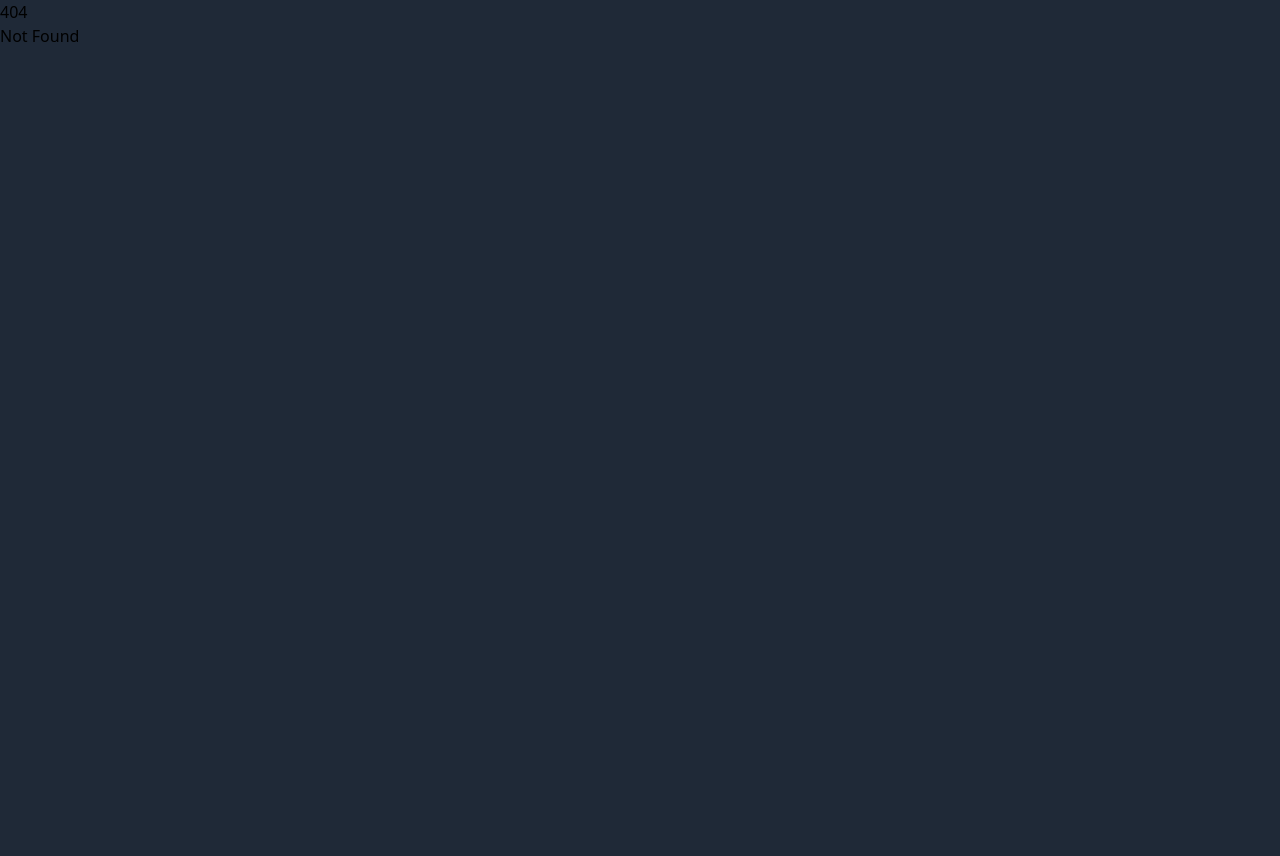
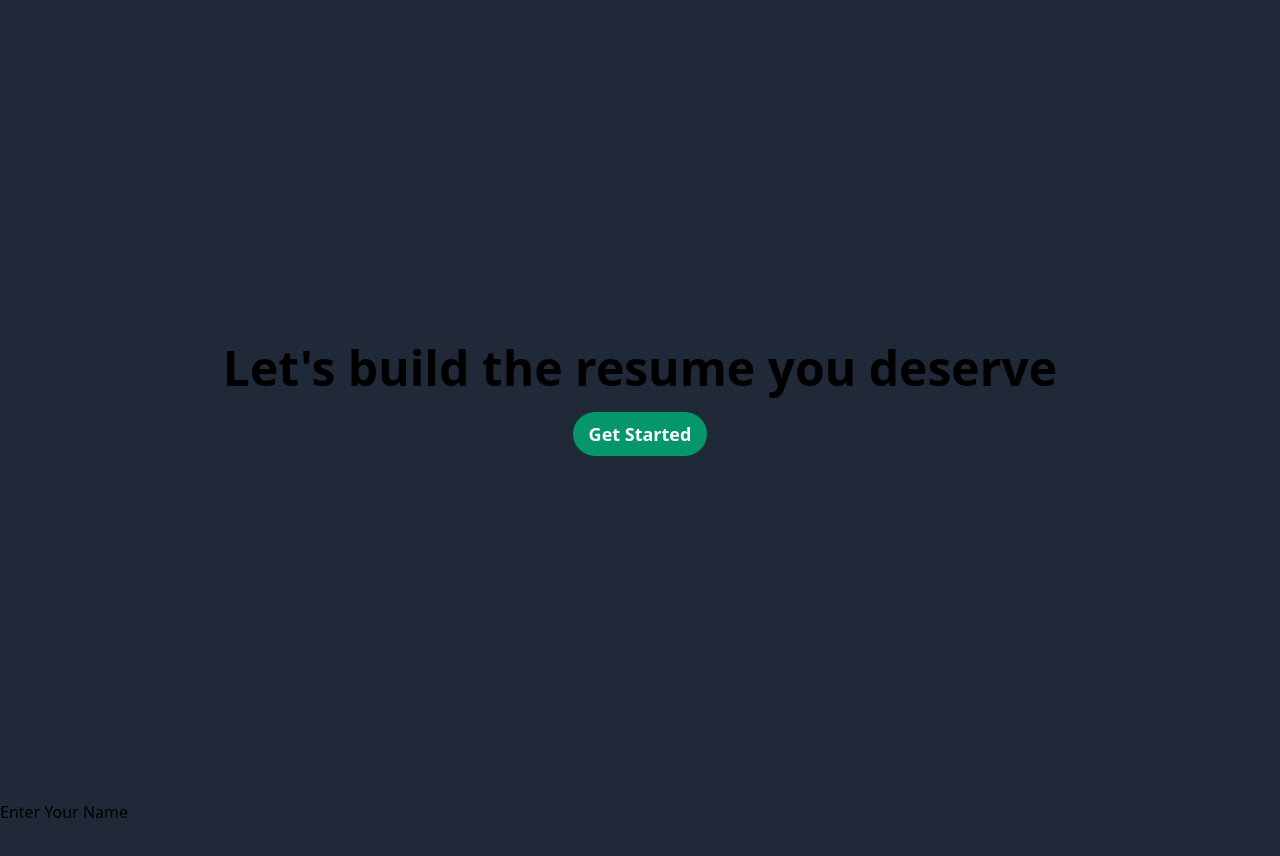
Before and after one commit to Jake7208/Resume_Bussiness, a SvelteKit app in the folder my-app/: page /resForms in a window 1280 px wide. Before the commit this address had no page. Shown: the top 856 px of the page. Before the commit the page ends 800 px from the top, so only its background shows below. Built offline with nearby package versions, Linux system fonts and the light colour scheme.

Commit message:
added resources to the second page
Configured Solution for Visual studio

```diff
--- /dev/null
+++ b/my-app/src/routes/resForms/+page.svelte
@@ -0,0 +1,23 @@
+<script>
+	function handleClick(e) {
+		e.preventDefault();
+		const target = e.target.getAttribute('href');
+		document.querySelector(target).scrollIntoView({
+			behavior: 'smooth'
+		});
+	}
+</script>
+
+<!-- <a href="#EnterName" on:click|preventDefault={handleClick}>Go to Example</a> -->
+
+<div class="flex flex-col h-screen text-5xl font-bold justify-center items-center">
+	<h1 class="mb-5">Let's build the resume you deserve</h1>
+	<button
+		class="flex flex-wrap text-lg bg-emerald-600 hover:bg-emerald-800 text-white font-bold py-2 px-4 rounded-3xl"
+		><a href="#EnterName" on:click|preventDefault={handleClick}>Get Started</a></button
+	>
+</div>
+
+<section id="EnterName" class="h-screen snap-start">
+	<p>Enter Your Name</p>
+</section>
--- a/my-app/tailwind.config.cjs
+++ b/my-app/tailwind.config.cjs
@@ -1,7 +1,7 @@
 // tailwind.config.js
 
 module.exports = {
-	purge: ['./src/**/*.svelte', './src/**/*.css'],
+	content: ['./src/**/*.svelte', './src/**/*.css'],
 	// content: ['./src/**/*.{html,js,svelte,ts}'],
 	theme: {
 		extend: {
```
Also changed, not shown: 3 other files (tests, documents, lock files or other folders).
